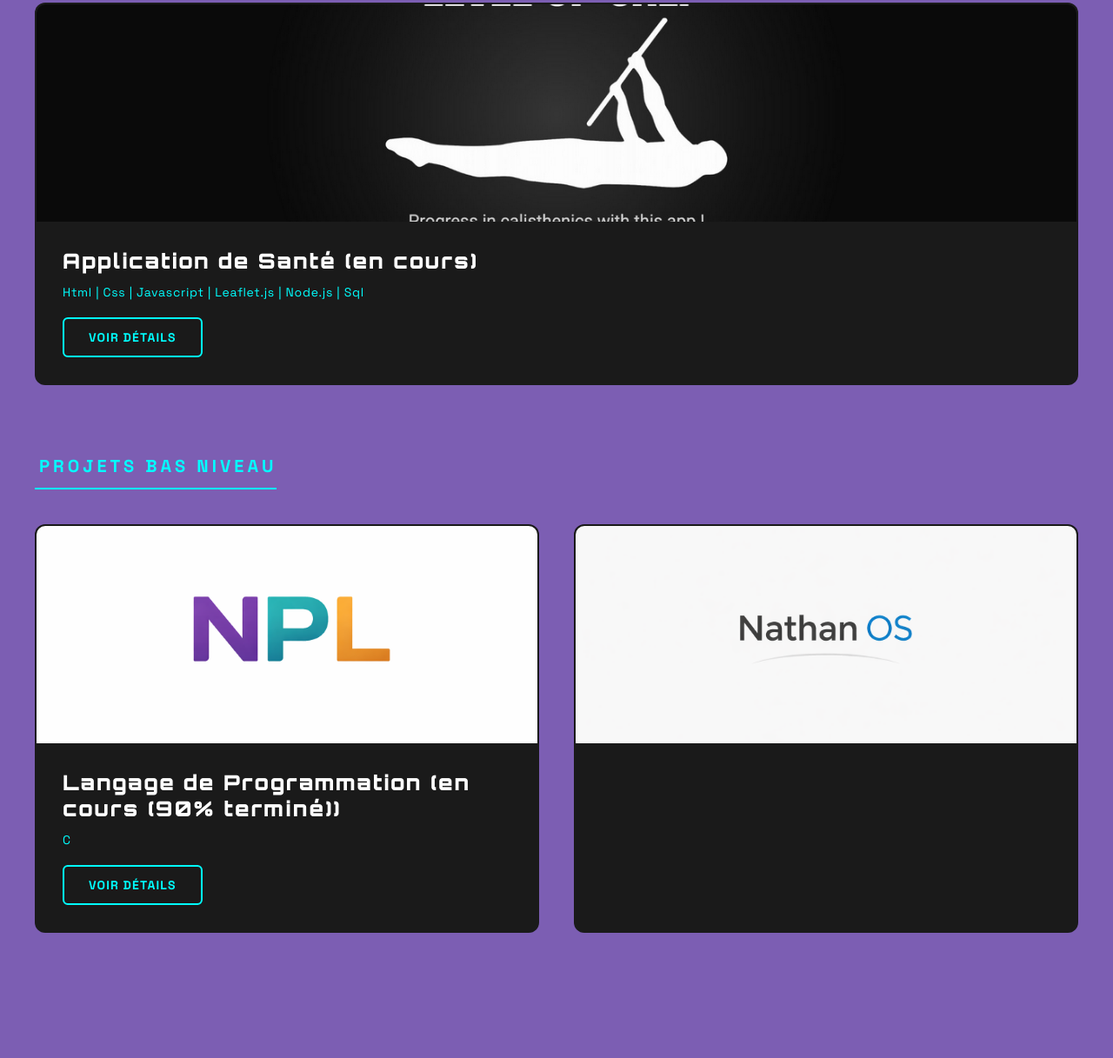
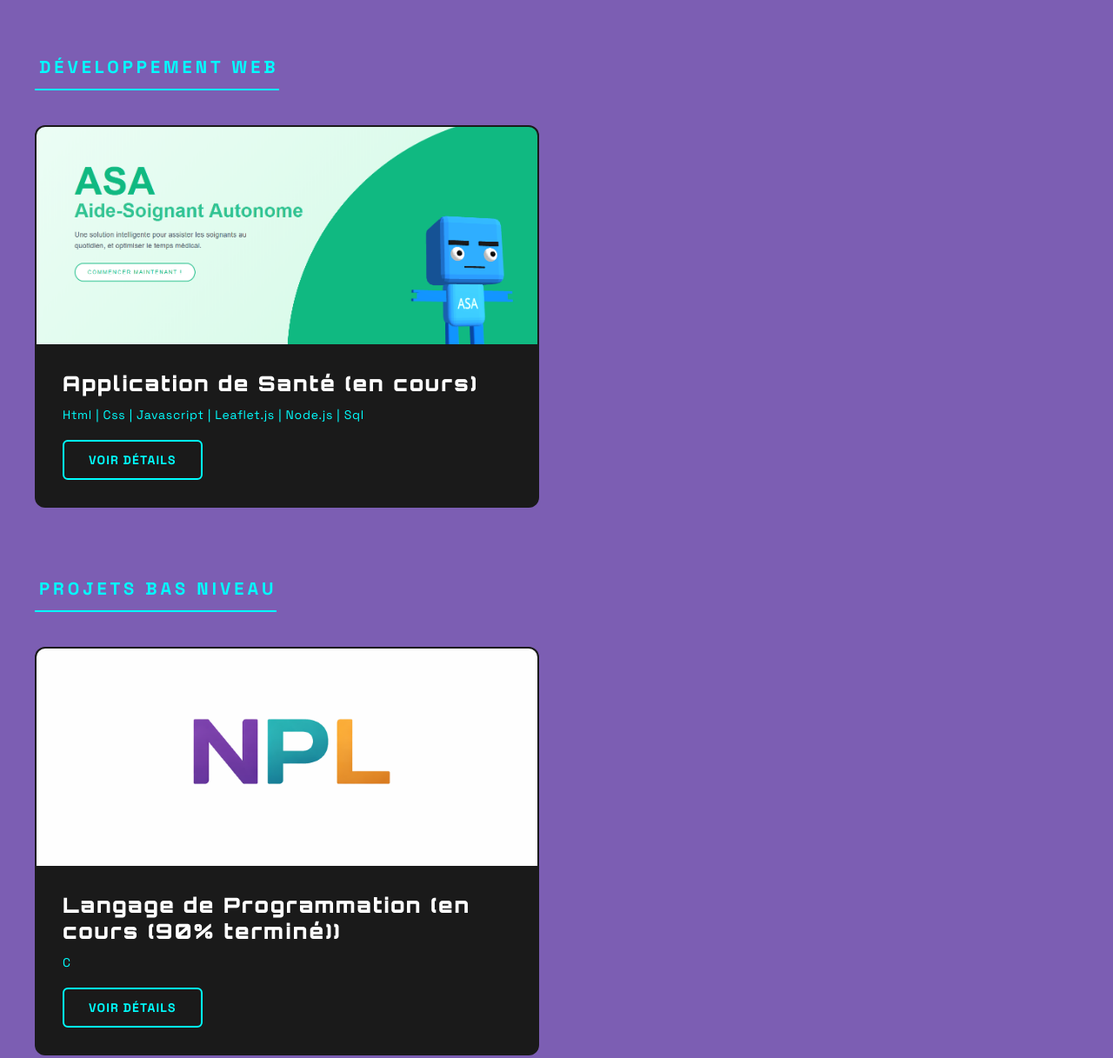
Before and after one commit to Yn-len/yn-lenportefolio, a website: page index.html in a window 1280 px wide. Shown: the part 1898-3115 px from the top of the page at 87% size. Drawn offline with Linux system fonts and the light colour scheme.

Commit message:
Update about section and project images in index.html

```diff
--- a/index.html
+++ b/index.html
@@ -83,11 +83,11 @@
             <div id="about-content">
                 <div id="about-left">
                     <h3>Qui je suis</h3>
-                    <p>J’ai toujours été passionné par l’informatique, même si je n’ai pas commencé dans ce domaine. Aujourd’hui, je veux me réorienter vers ce qui m’intéresse vraiment et continuer à apprendre ce qui me fait vibrer. En explorant l’informatique en autonomie, j’ai acquis mes premières compétences, et je me rends compte que ce que j’ai appris en art la créativité, le sens du détail me sert aussi beaucoup dans ce domaine. Ce portfolio montre un peu qui je suis et ce que j’aime faire.</p>
+                    <p>J'ai developpé une passion envers l’informatique durant mes 2 premières années du lycée, même si je n’ai pas commencé dans ce domaine. Aujourd’hui, je veux me réorienter vers ce qui m’intéresse vraiment et creuser dans ce qui me plait rééllement Aujourd’hui. En explorant l’informatique en autonomie, j’ai acquis mes premières compétences, et je me rends compte que ce que j’ai appris en art la créativité, le sens du détail me sert aussi beaucoup dans ce domaine. Ce portfolio montre un peu qui je suis et ce que j’aime faire.</p>
                     <p>Curieux et autonome, j'aime apprendre de nouvelles technologies, expérimenter, puis améliorer mon travail pour le rendre plus cohérent, efficace et surtout utile.</p>
                 </div>
                 <div id="about-right">
-                    <img src="portfolio.png"  class="about-image">
+                    <img src="https://github.com/Yn-len/yn-lenportefolio/blob/main/blues%20dream.jpg"  class="about-image">
                 </div>
             </div>
         </div>
@@ -102,14 +102,14 @@
             </div>
 
             <!-- Web Development Projects -->
-            <div class="project-category-section">
+          <div class="project-category-section">
                 <h3 class="category-title">Développement Web</h3>
-                <div class="pr²ojects-grid">
-                    <div class="project-card" data-project="1">
+                <div class="projects-grid">
+
+                    <div class="project-card" data-project="2">
                         <div class="project-image">
-                            <img src="LevelUpCali.png" alt="Project 1">
+                            <img src="ASA.png" alt="Project 2">
                         </div>
-
                         <div class="project-content">
                             <h3>Application de Santé (en cours)</h3>
                             <p class="project-tech">Html | Css | Javascript | Leaflet.js | Node.js | Sql</p>
@@ -120,7 +120,7 @@
             </div>
 
             <!-- Low-Level Projects -->
-            <div class="project-category-section">
+                <div class="project-category-section">
                 <h3 class="category-title">Projets Bas Niveau</h3>
                 <div class="projects-grid">
                     <div class="project-card" data-project="3">
@@ -134,15 +134,12 @@
                         </div>
                     </div>
 
-                    <div class="project-card" data-project="4">
-                        <div class="project-image">
-                            <img src="OS.png" alt="Project 4">
-                        </div>
-                        </div>
+
                     </div>
                 </div>
             </div>
         </div>
+
 
     </section>
 
```
